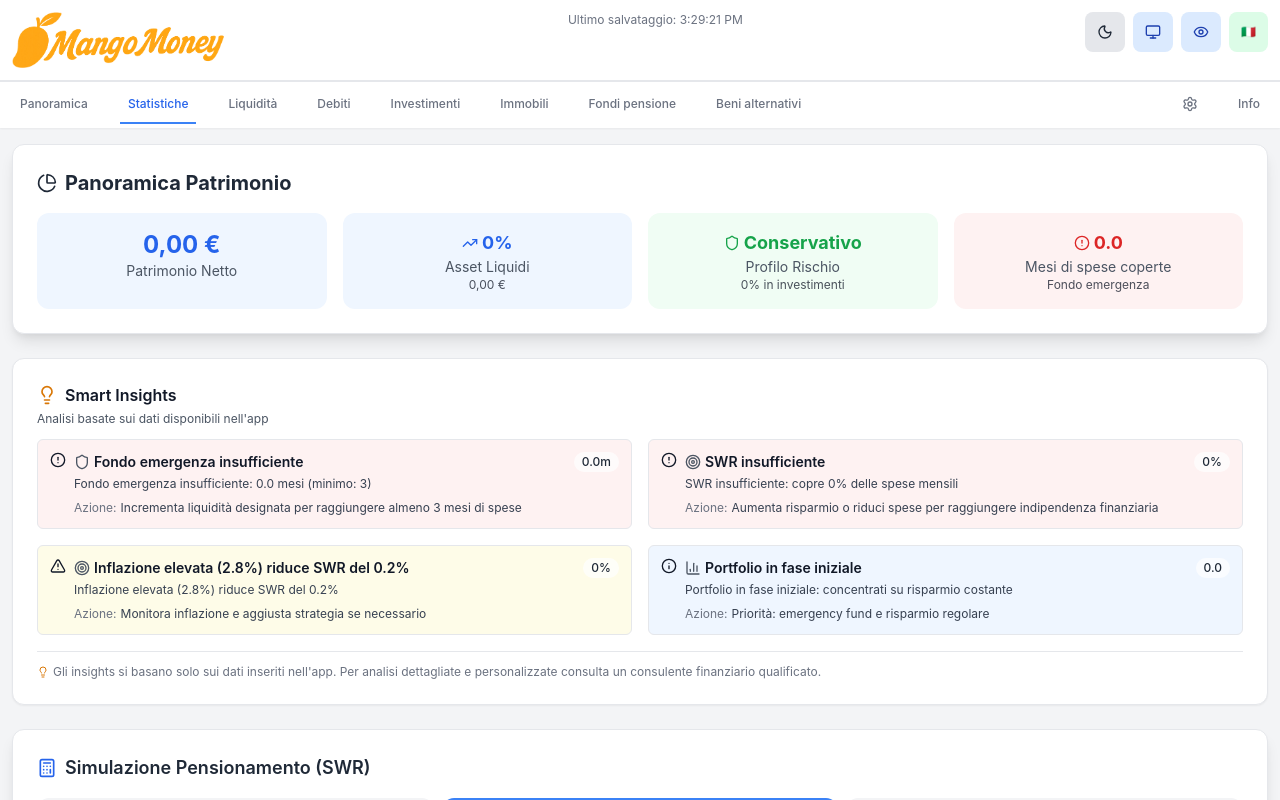
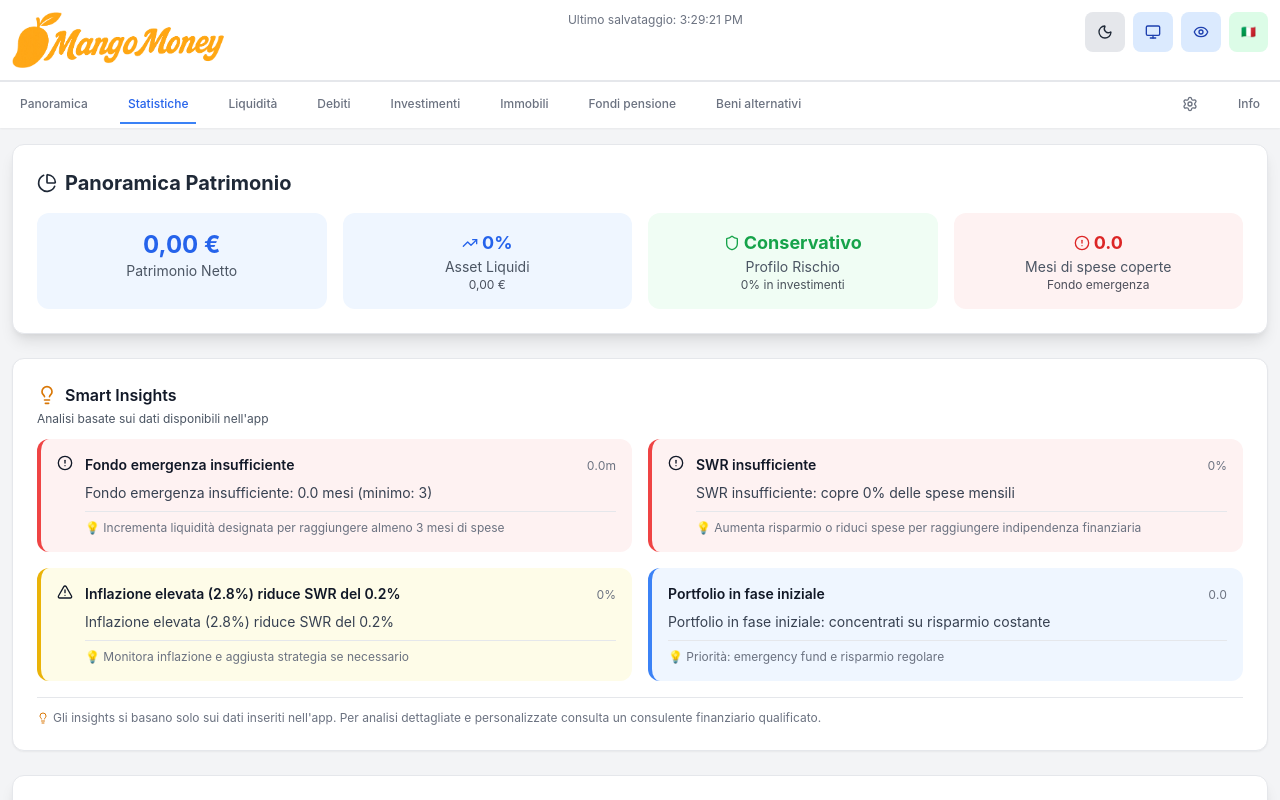
Before and after one commit to Stinocon/MangoMoney, a React (Create React App) app: page / in a window 1280 px wide. Both pictures are taken after a click on the button "Statistiche". Shown: the top 800 px of the page. Built offline with nearby package versions, Linux system fonts and the light colour scheme.

Commit message:
Snellimento visivo Smart Insights: eliminato sovraccarico visivo e implementato design minimalista

```diff
--- a/src/components/AccessibleCharts.tsx
+++ b/src/components/AccessibleCharts.tsx
@@ -15,7 +15,7 @@ import {
   PieChart, Pie, Cell, Legend, LineChart, Line
 } from 'recharts';
 import { Card, Collapsible } from './AccessibleComponents';
-import { Icon, SmartInsightsIcon, SeverityIcon } from './IconSystem';
+import { Icon, SeverityIcon } from './IconSystem';
 
 
 // ===== COLORBLIND-FRIENDLY PALETTE =====
@@ -515,23 +515,20 @@ export const SmartInsights: React.FC<SmartInsightsProps> = ({
 }) => {
   const insights = generateInsights(portfolioData, previousData, userSettings);
 
-  const getCategoryIcon = (category: string) => {
-    const colorClass = darkMode ? 'text-gray-300' : 'text-gray-600';
-    return <SmartInsightsIcon category={category as any} size="sm" className={colorClass} />;
-  };
+
 
   const getContainerClasses = (severity: string) => {
-    const base = 'p-3 border rounded-md';
+    const base = 'p-4 border-l-4 rounded-lg';
     if (darkMode) {
-      if (severity === 'critical') return `${base} border-red-800 bg-red-900/20`;
-      if (severity === 'warning') return `${base} border-yellow-800 bg-yellow-900/20`;
-      if (severity === 'positive') return `${base} border-emerald-800 bg-emerald-900/20`;
-      return `${base} border-blue-800 bg-blue-900/20`;
+      if (severity === 'critical') return `${base} border-red-500 bg-red-900/10`;
+      if (severity === 'warning') return `${base} border-yellow-500 bg-yellow-900/10`;
+      if (severity === 'positive') return `${base} border-emerald-500 bg-emerald-900/10`;
+      return `${base} border-blue-500 bg-blue-900/10`;
     } else {
-      if (severity === 'critical') return `${base} border-red-200 bg-red-50`;
-      if (severity === 'warning') return `${base} border-yellow-200 bg-yellow-50`;
-      if (severity === 'positive') return `${base} border-emerald-200 bg-emerald-50`;
-      return `${base} border-blue-200 bg-blue-50`;
+      if (severity === 'critical') return `${base} border-red-500 bg-red-50`;
+      if (severity === 'warning') return `${base} border-yellow-500 bg-yellow-50`;
+      if (severity === 'positive') return `${base} border-emerald-500 bg-emerald-50`;
+      return `${base} border-blue-500 bg-blue-50`;
     }
   };
 
@@ -578,24 +575,37 @@ export const SmartInsights: React.FC<SmartInsightsProps> = ({
             role="alert"
             aria-live="polite"
           >
-            <div className="flex items-start gap-2">
-              <SeverityIcon severity={insight.severity as any} size="sm" />
-              <div className="flex-1">
-                <div className={`flex items-center justify-between gap-2 ${darkMode ? 'text-gray-100' : 'text-gray-900'}`}>
-                  <div className="flex items-center gap-1">
-                    {getCategoryIcon(insight.type)}
-                    <h4 className="text-sm font-semibold truncate">{insight.title}</h4>
-                  </div>
+            <div className="flex items-start gap-3">
+              {/* Icona severity solo per critical/warning */}
+              {(insight.severity === 'critical' || insight.severity === 'warning') && (
+                <SeverityIcon severity={insight.severity as any} size="sm" />
+              )}
+
+              {/* Content area */}
+              <div className="flex-1 space-y-2">
+                {/* Title + value inline */}
+                <div className="flex items-baseline justify-between">
+                  <h4 className={`text-sm font-semibold ${darkMode ? 'text-gray-100' : 'text-gray-900'}`}>
+                    {insight.title}
+                  </h4>
                   {insight.value !== undefined && (
-                    <span className={`text-xs font-medium px-2 py-0.5 rounded-full ${darkMode ? 'bg-white/10 text-gray-200' : 'bg-white/70 text-gray-800'}`}>
+                    <span className={`text-xs tabular-nums ${darkMode ? 'text-gray-400' : 'text-gray-500'}`}>
                       {formatValue(insight)}
                     </span>
                   )}
                 </div>
-                <p className={`text-xs mt-1 ${darkMode ? 'text-gray-300' : 'text-gray-700'}`}>{insight.description}</p>
+
+                {/* Description */}
+                <p className={`text-sm ${darkMode ? 'text-gray-300' : 'text-gray-700'}`}>
+                  {insight.description}
+                </p>
+
+                {/* Action footer */}
                 {insight.actionable && (
-                  <div className={`mt-2 text-xs ${darkMode ? 'text-gray-300' : 'text-gray-700'}`}>
-                    <span className={`mr-1 ${darkMode ? 'text-gray-400' : 'text-gray-500'}`}>Azione:</span>{insight.actionable}
+                  <div className={`pt-2 mt-2 border-t ${darkMode ? 'border-gray-700' : 'border-gray-200'}`}>
+                    <p className={`text-xs ${darkMode ? 'text-gray-400' : 'text-gray-500'}`}>
+                      💡 {insight.actionable}
+                    </p>
                   </div>
                 )}
               </div>
```
